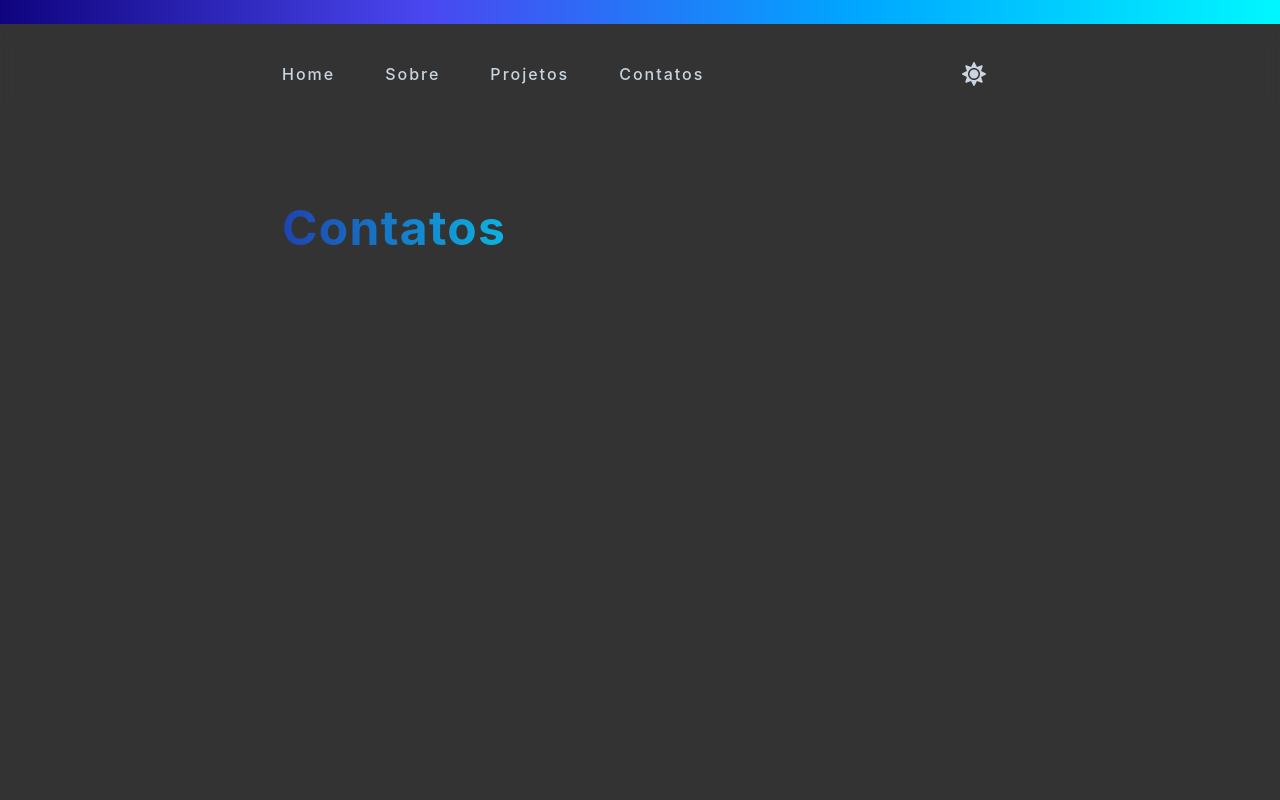
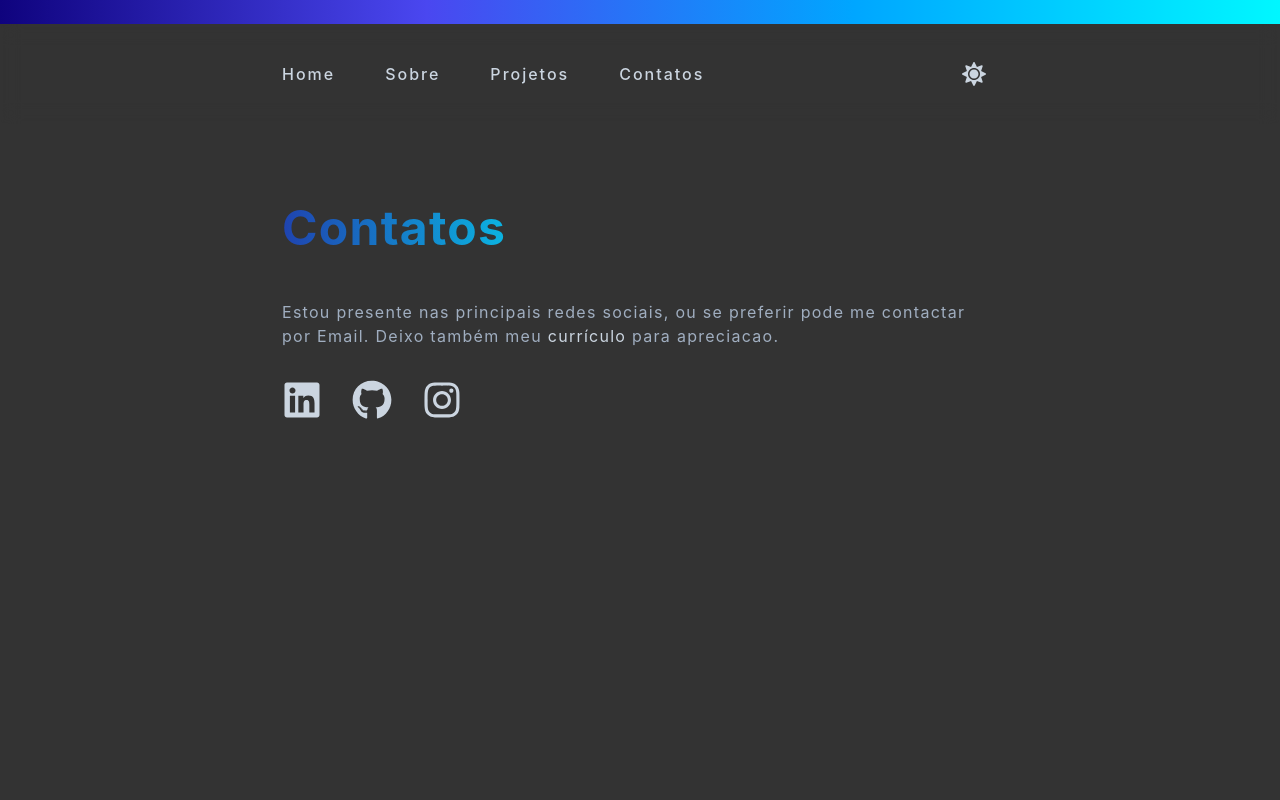
Before and after one commit to ericksax/portfolio, a Next.js app: page /contacts in a window 1280 px wide. Shown: the top 800 px of the page. Built offline with nearby package versions, Linux system fonts and the light colour scheme.

Commit message:
put content on copntacts page

```diff
--- a/src/pages/contacts/index.tsx
+++ b/src/pages/contacts/index.tsx
@@ -1,4 +1,5 @@
-import { Heading, Text } from "@chakra-ui/react";
+import { Heading, Text, Link, HStack } from "@chakra-ui/react";
+import { FaLinkedin, FaGithub, FaInstagram } from "react-icons/fa";
 import { ContainerBox } from "../../components/ContainerBox";
 import { colors } from "../../styles/colors";
 
@@ -15,6 +16,29 @@ export default function Contacts() {
           Contatos
         </Text>
       </Heading>
+      <Text px="8">
+        Estou presente nas principais redes sociais, ou se preferir pode me
+        contactar por Email. Deixo também meu{" "}
+        <Link
+          color="gray.300"
+          isExternal
+          href="https://acrobat.adobe.com/link/track?uri=urn:aaid:scds:US:ae93611a-6864-3062-b9e7-cd9667755767"
+        >
+          currículo
+        </Link>{" "}
+        para apreciacao.
+      </Text>
+      <HStack p="8" spacing={30}>
+        <Link>
+          <FaLinkedin size={40} />
+        </Link>
+        <Link>
+          <FaGithub size={40} />
+        </Link>
+        <Link>
+          <FaInstagram size={40} />
+        </Link>
+      </HStack>
     </ContainerBox>
   );
 }
```
